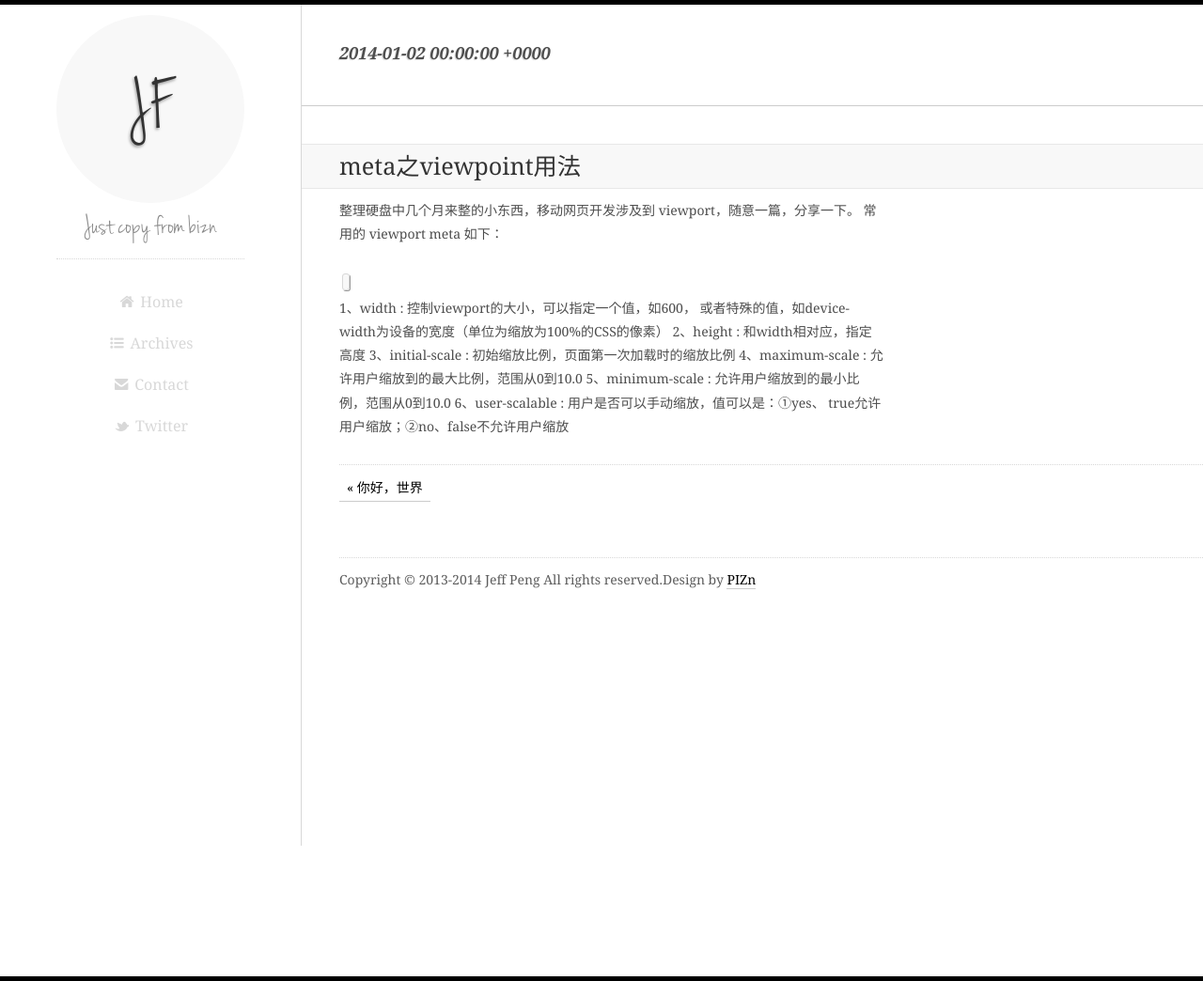
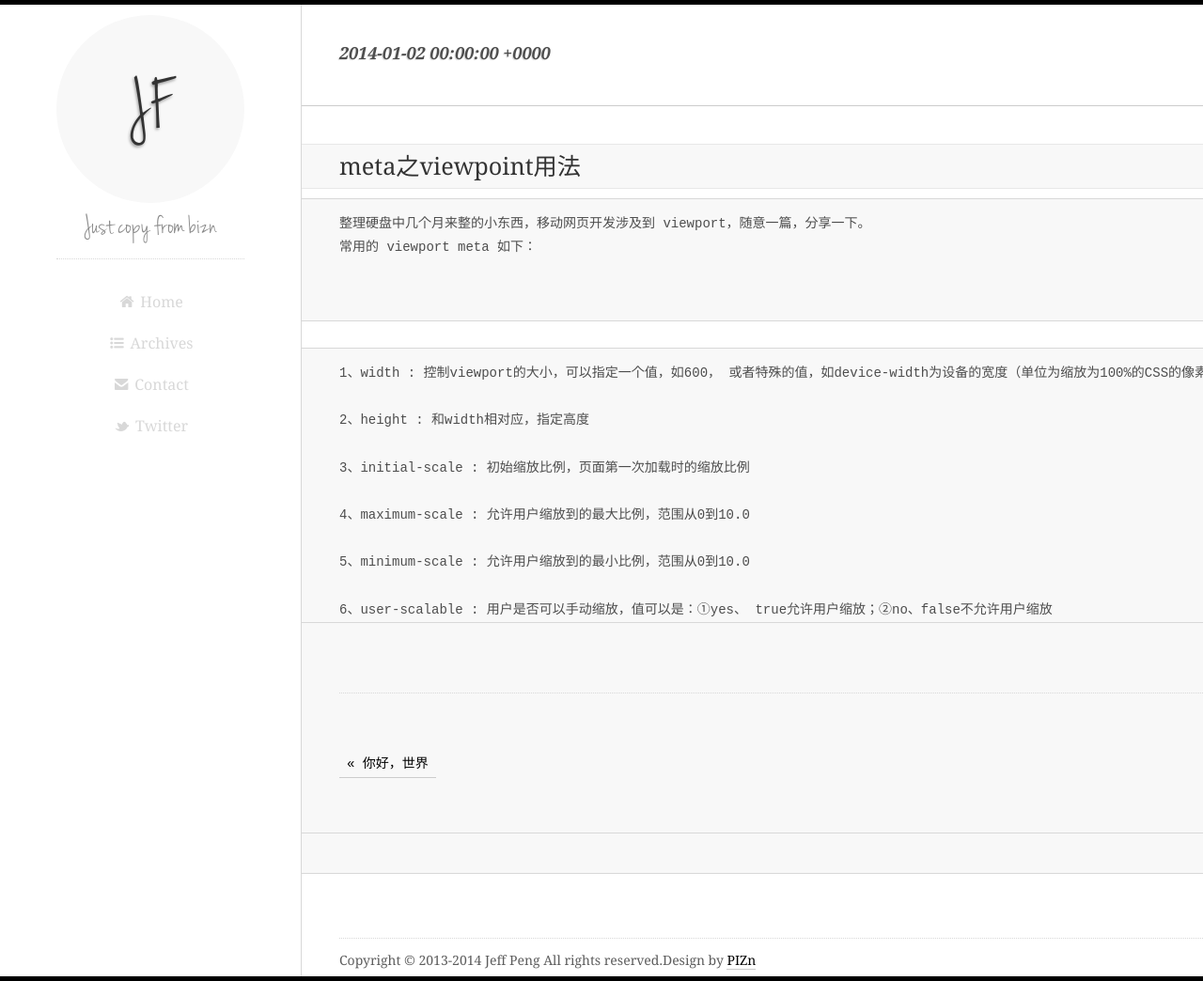
Before and after one commit to pjf000/jeff, a Jekyll site: the page built from _posts/2014-1-2-meta之viewpoint用法.html, in a window 1280 px wide and 1044 px high. Shown: the whole window at 94% size. Built offline with Jekyll 4.4.1, drawn with Linux system fonts in a browser that asks for light colours; Markdown is read by kramdown in place of the engine named in the settings; comment, search, counter and statistics services are not loaded.

Commit message:
Update 2014-1-2-meta之viewpoint用法.html

```diff
--- a/_posts/2014-1-2-meta之viewpoint用法.html
+++ b/_posts/2014-1-2-meta之viewpoint用法.html
@@ -4,13 +4,13 @@
 description: 现在网页设计大都要考虑到在移动端打开时的排版效果，在header里使用meta viewpoint属性设置可以自适应哦，下面就关于viewpoint的属性解释一下
 keyword: meta,viewpoint,前端开发，HTML
 ---
-<p>整理硬盘中几个月来整的小东西，移动网页开发涉及到 viewport，随意一篇，分享一下。
+<pre>整理硬盘中几个月来整的小东西，移动网页开发涉及到 viewport，随意一篇，分享一下。
 常用的 viewport meta 如下：
-</p>
-<code>
+
 <meta name="viewport" content="width=device-width,initial-scale=1,minimum-scale=1,maximum-scale=1,user-scalable=no" />
-</code>
-<p>1、width : 控制viewport的大小，可以指定一个值，如600， 或者特殊的值，如device-width为设备的宽度（单位为缩放为100%的CSS的像素）
+</pre>
+
+<pre>1、width : 控制viewport的大小，可以指定一个值，如600， 或者特殊的值，如device-width为设备的宽度（单位为缩放为100%的CSS的像素）
 
 2、height : 和width相对应，指定高度
 
@@ -21,4 +21,4 @@
 5、minimum-scale : 允许用户缩放到的最小比例，范围从0到10.0
 
 6、user-scalable : 用户是否可以手动缩放，值可以是：①yes、 true允许用户缩放；②no、false不允许用户缩放
-<p/>
+<pre/>
```
